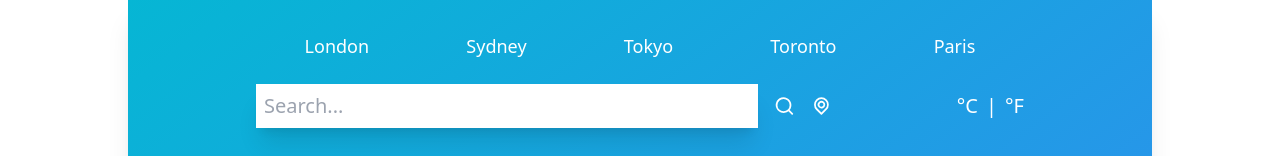
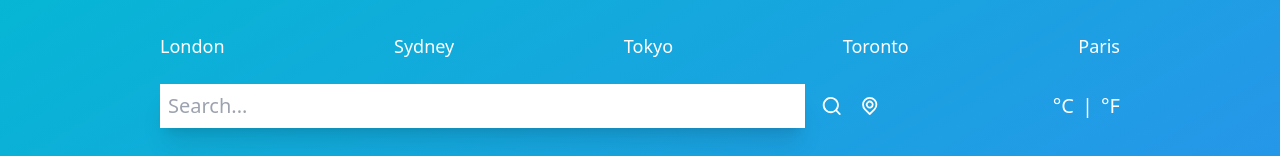
Before and after one commit to klam2k20/Weather, a React (Create React App) app: page / in a window 1280 px wide. Shown: the top 156 px of the page. Built offline with nearby package versions, Linux system fonts and the light colour scheme.

Commit message:
Wrap app in another container to control format and have background be the full screen

```diff
--- a/src/App.jsx
+++ b/src/App.jsx
@@ -33,7 +33,8 @@ const cities = [
 function App() {
   return (
     <div className="App">
-      <div className="flex flex-col gap-y-6 xl:max-w-screen-lg h-fit mx-auto py-8 md:px-32 px-4 bg-gradient-to-br from-cyan-500 to-blue-500 shadow-xl shadow-grey-500">
+      <div className="bg-gradient-to-br from-cyan-500 to-blue-500 shadow-xl shadow-grey-500">
+        <div className="flex flex-col gap-y-6 xl:max-w-screen-lg h-fit mx-auto py-8 px-4 md:px-8">
           <Header cities={cities} />
           <Search />
           <Datetime />
@@ -42,6 +43,8 @@ function App() {
           <ForcastOverview title="Hourly Forcast" />
           <ForcastOverview title="Daily Forcast" />
         </div>
+
+      </div>
     </div>
   );
 }
--- a/src/components/Header.jsx
+++ b/src/components/Header.jsx
@@ -3,7 +3,7 @@ import PropTypes from 'prop-types';
 
 function Header({ cities }) {
   return (
-    <div className="flex justify-around items-center">
+    <div className="flex justify-between items-center">
       {cities.map((city) => (
         <button
           className="text-white font-medium text-lg"
```
Lines whose indentation alone changed are shown as unchanged.
